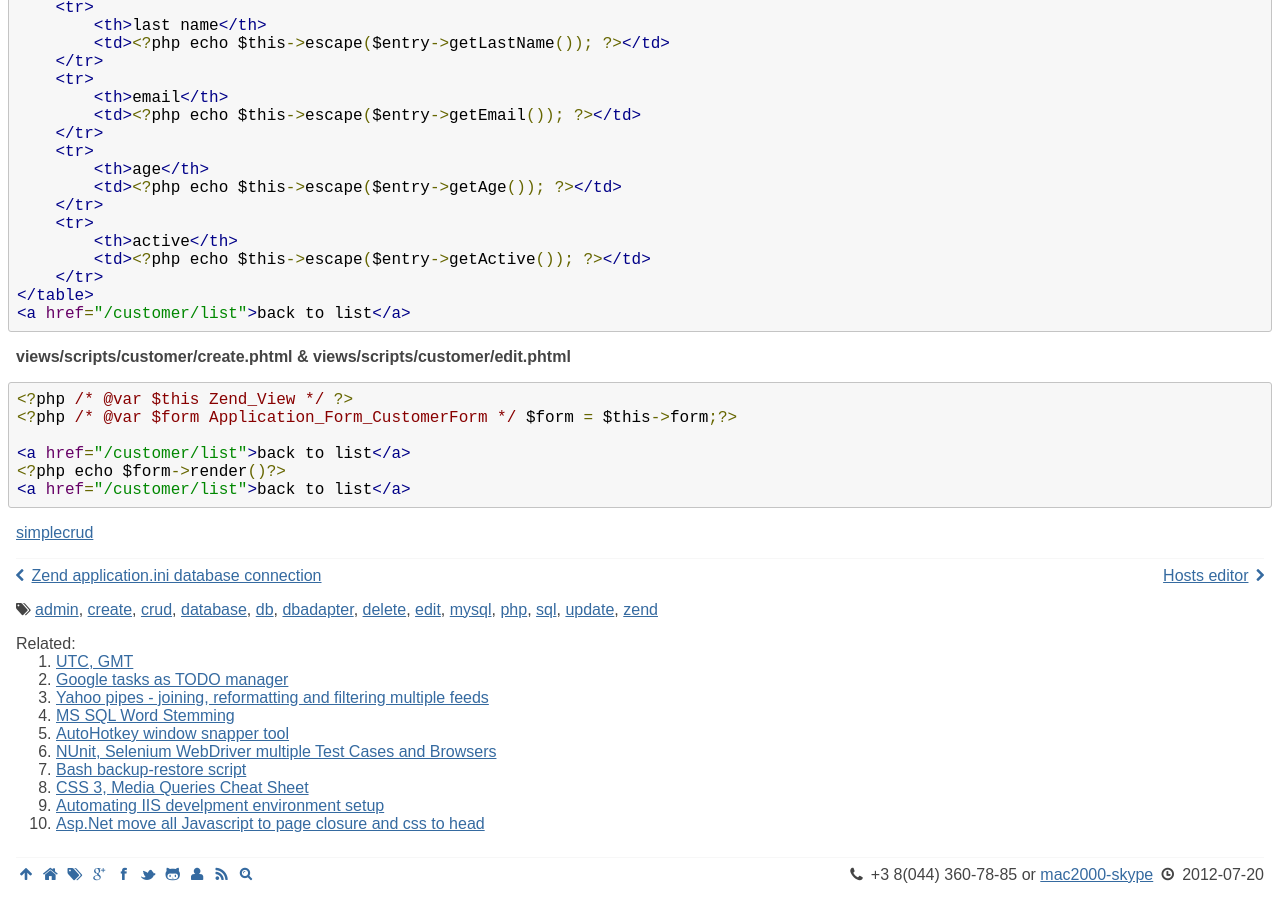
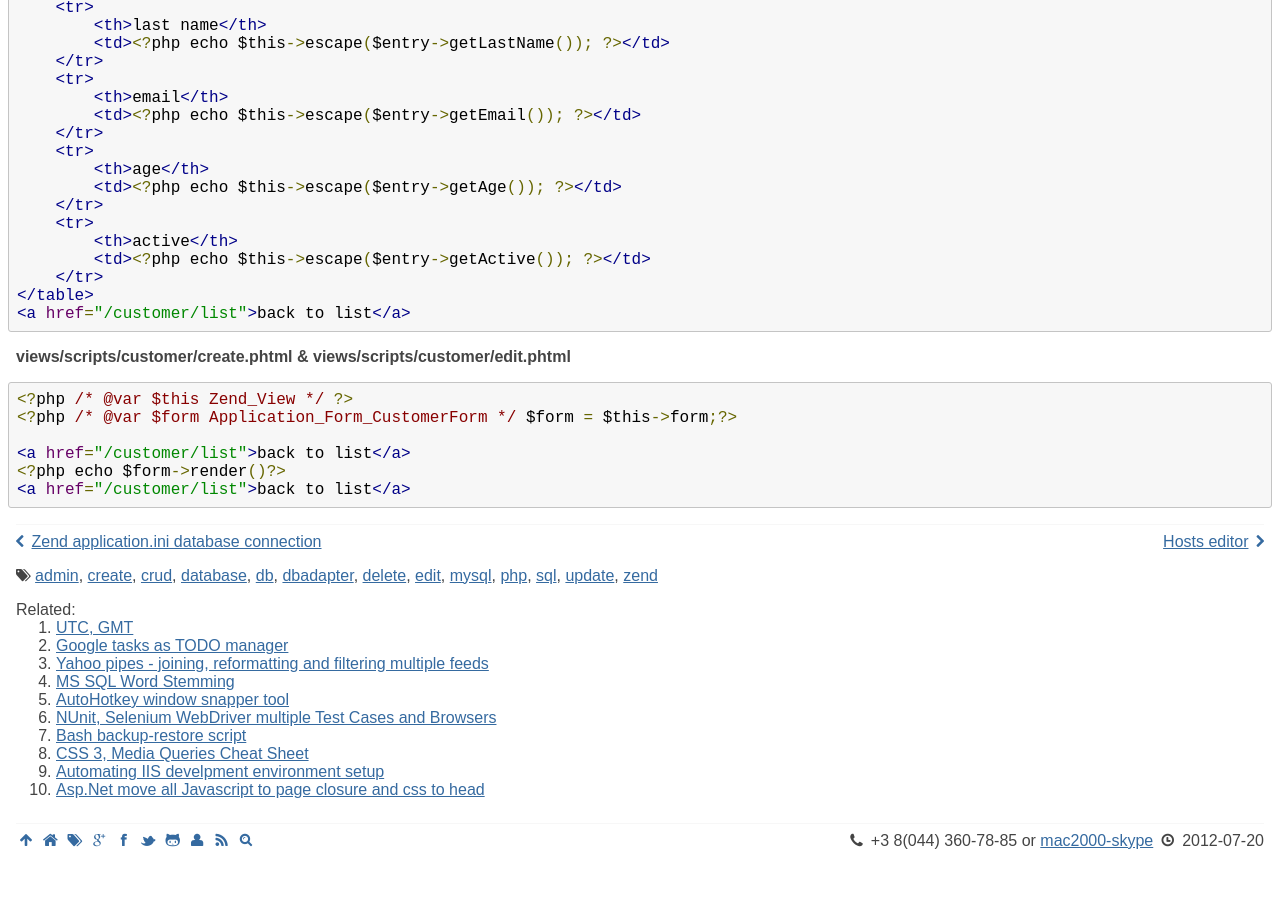
Before and after one commit to michaelbramwell/mac2000.github.com, a Jekyll site: the page built from _posts/2011-01-27-zend-simpest-crud.md, in a window 1280 px wide and 900 px high, scrolled down 10662 px. Built offline with Jekyll 4.4.1, drawn with Linux system fonts in a browser that asks for light colours; after the commit the page ends 11528 px from its top, so only the background shows below that.

Commit message:
removed unneeded archive

```diff
--- a/_posts/2011-01-27-zend-simpest-crud.md
+++ b/_posts/2011-01-27-zend-simpest-crud.md
@@ -611,5 +611,3 @@ Almost all code was copy pasted from http://framework.zend.com/manual/en/learnin
     <a href="/customer/list">back to list</a>
     <?php echo $form->render()?>
     <a href="/customer/list">back to list</a>
-
-[simplecrud](/images/wp/simplecrud.zip)
```
Also changed, not shown: 1 other file.
